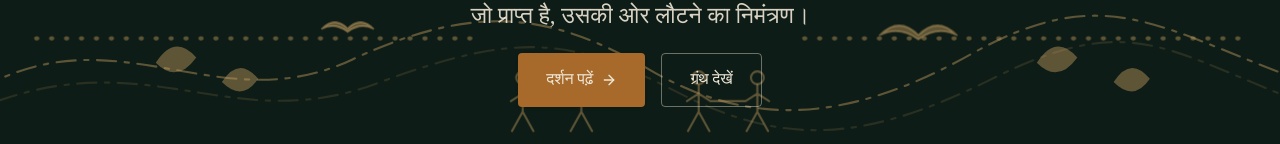
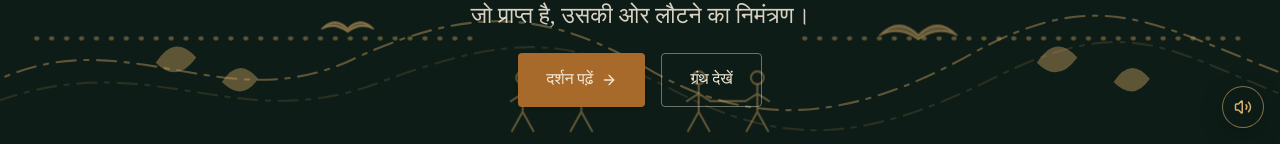
Before and after one commit to prabhakarmdes12-cmyk/praptasya-prapti, a React (Vite) app: page / in a window 1280 px wide. Shown: the part 656-800 px from the top of the page. Built offline with nearby package versions, Linux system fonts and the light colour scheme; a web font is replaced by a local one.

Commit message:
Add ambient website music control

```diff
--- a/src/App.tsx
+++ b/src/App.tsx
@@ -1,6 +1,6 @@
-import { useEffect, useState } from "react";
+import { useEffect, useRef, useState } from "react";
 import { AnimatePresence, motion } from "framer-motion";
-import { Menu, X } from "lucide-react";
+import { Menu, Volume2, VolumeX, X } from "lucide-react";
 import {
   Home, About, Book, Philosophy, Articles, ArticleDetail,
   Gallery, Events, Contact, GondCulture, type Route, type Nav,
@@ -49,6 +49,8 @@ export default function App() {
   const [route, setRoute] = useState<Route>(() => routeFromPath(window.location.pathname));
   const [menuOpen, setMenuOpen] = useState(false);
   const [language, setLanguage] = useState<Language>("hi");
+  const [soundOn, setSoundOn] = useState(() => localStorage.getItem("praptasya-sound") !== "off");
+  const audioRef = useRef<HTMLAudioElement>(null);
 
   const navigate: Nav = (r) => {
     setRoute(r);
@@ -119,12 +121,49 @@ export default function App() {
     window.scrollTo({ top: 0, behavior: "auto" });
   }, [route]);
 
+  useEffect(() => {
+    const audio = audioRef.current;
+    if (!audio) return;
+    audio.volume = 0.2;
+    localStorage.setItem("praptasya-sound", soundOn ? "on" : "off");
+
+    const removeUnlockListeners = () => {
+      window.removeEventListener("pointerdown", unlockAudio);
+      window.removeEventListener("keydown", unlockAudio);
+    };
+    const unlockAudio = () => {
+      if (!soundOn) return;
+      void audio.play().then(removeUnlockListeners).catch(() => undefined);
+    };
+
+    if (soundOn) {
+      void audio.play().then(removeUnlockListeners).catch(() => {
+        window.addEventListener("pointerdown", unlockAudio, { once: true });
+        window.addEventListener("keydown", unlockAudio, { once: true });
+      });
+    } else {
+      audio.pause();
+    }
+
+    return removeUnlockListeners;
+  }, [soundOn]);
+
   const isActive = (r: Route) =>
     r.name === route.name || (route.name === "article" && r.name === "articles");
 
   return (
     <LanguageProvider language={language}>
     <div className="min-h-screen flex flex-col paper-texture" lang={language}>
+      <audio ref={audioRef} src="/audio/sanctuary-music.mp3" autoPlay loop preload="auto" playsInline />
+      <button
+        type="button"
+        className={`sound-toggle ${soundOn ? "is-on" : ""}`}
+        onClick={() => setSoundOn((current) => !current)}
+        aria-label={soundOn ? "Turn website music off" : "Turn website music on"}
+        title={soundOn ? "Music off" : "Music on"}
+      >
+        {soundOn ? <Volume2 /> : <VolumeX />}
+      </button>
       {/* Header */}
       <header className="sticky top-0 z-50 bg-paper/90 backdrop-blur-sm border-b border-gold/30">
         <div className="max-w-7xl mx-auto px-5">
--- a/src/index.css
+++ b/src/index.css
@@ -90,6 +90,28 @@ html { scroll-behavior: smooth; }
   color: #efe7d6;
   background: #183126;
 }
+
+.sound-toggle {
+  position: fixed;
+  right: 1rem;
+  bottom: 1rem;
+  z-index: 60;
+  display: grid;
+  width: 42px;
+  height: 42px;
+  place-items: center;
+  border: 1px solid rgba(239, 231, 214, 0.28);
+  border-radius: 50%;
+  color: rgba(239, 231, 214, 0.72);
+  background: rgba(13, 28, 22, 0.88);
+  box-shadow: 0 6px 24px rgba(0, 0, 0, 0.18);
+  backdrop-filter: blur(8px);
+  transition: color 160ms ease, border-color 160ms ease, transform 160ms ease;
+}
+
+.sound-toggle:hover { transform: translateY(-1px); }
+.sound-toggle.is-on { color: #d7ae70; border-color: rgba(215, 174, 112, 0.58); }
+.sound-toggle svg { width: 18px; height: 18px; }
 
 @layer components {
   .btn-primary {
```
Also changed, not shown: 2 other files (tests, documents, lock files or other folders).
